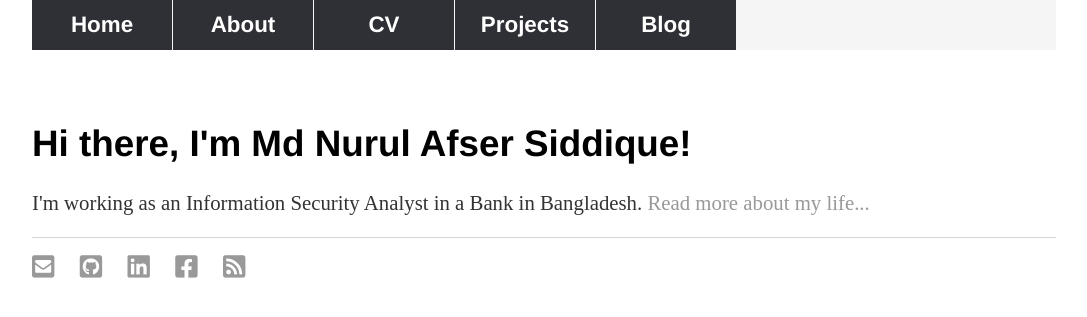
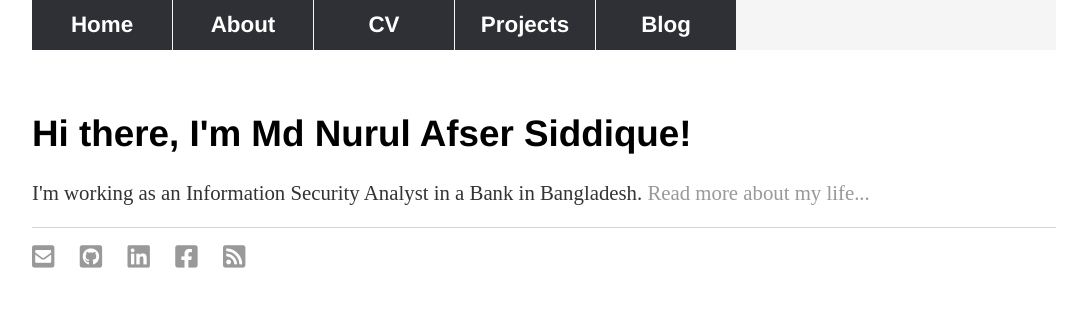
Before and after one commit to afsersid/afsersid.github.io, a Jekyll site: the page built from index.html, in a window 1280 px wide. Shown: the top 317 px of the page, without its empty margins (96-1183 px from the left). Built offline with Jekyll 4.4.1, drawn with Linux system fonts in a browser that asks for light colours.

Commit message:
Update main.css

```diff
--- a/css/main.css
+++ b/css/main.css
@@ -1,5 +1,5 @@
 body {
-    margin: 80px auto;
+    margin: 70px auto;
     width: 80%;
 }
 nav ul {
@@ -81,10 +81,10 @@ ul.posts li {
         width: 100%;
     }
     body {
-    margin-top:100px;
+    margin-top:150px;
     }
     body {
-    padding-top: 120px;
+    padding-top: 150px;
     }
 
 }
```
